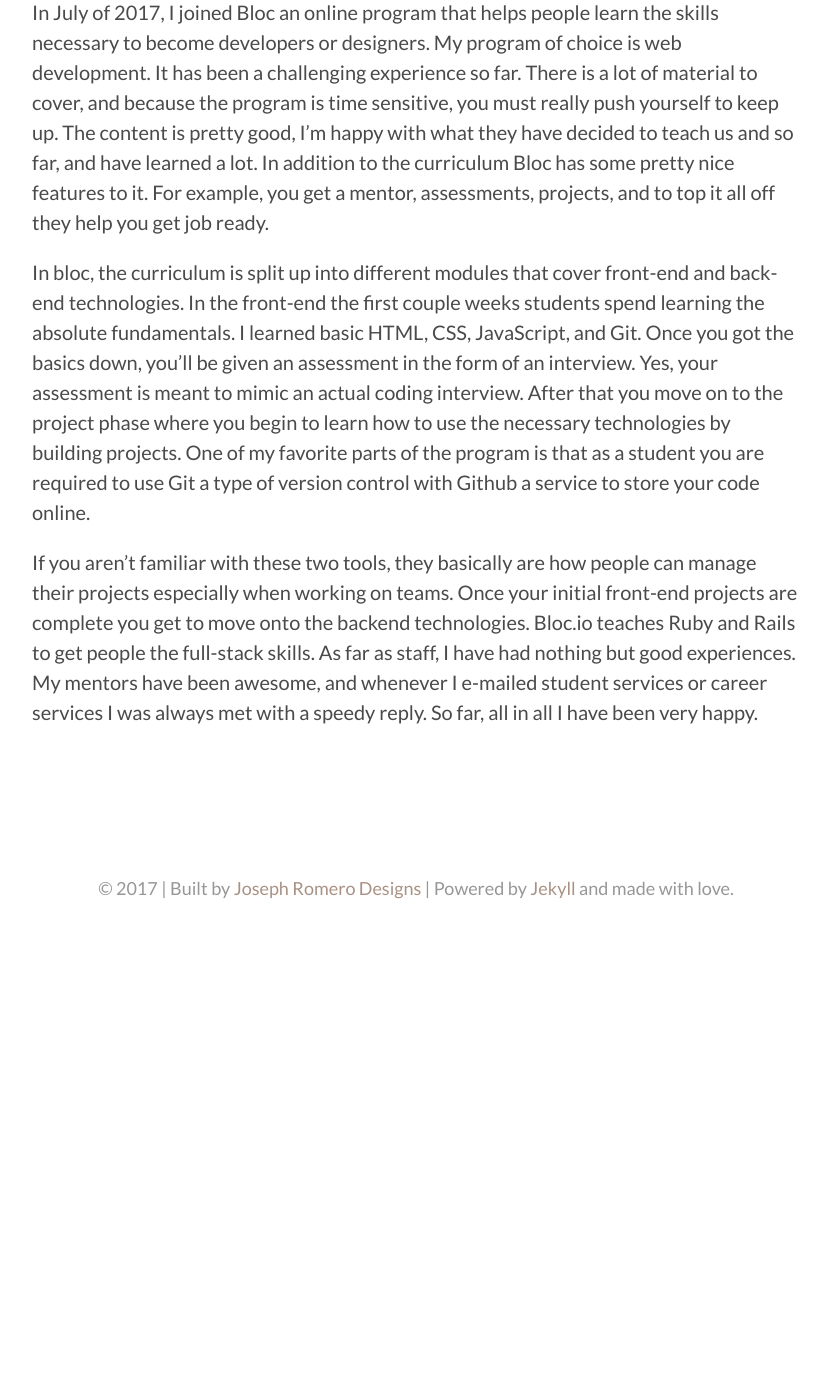
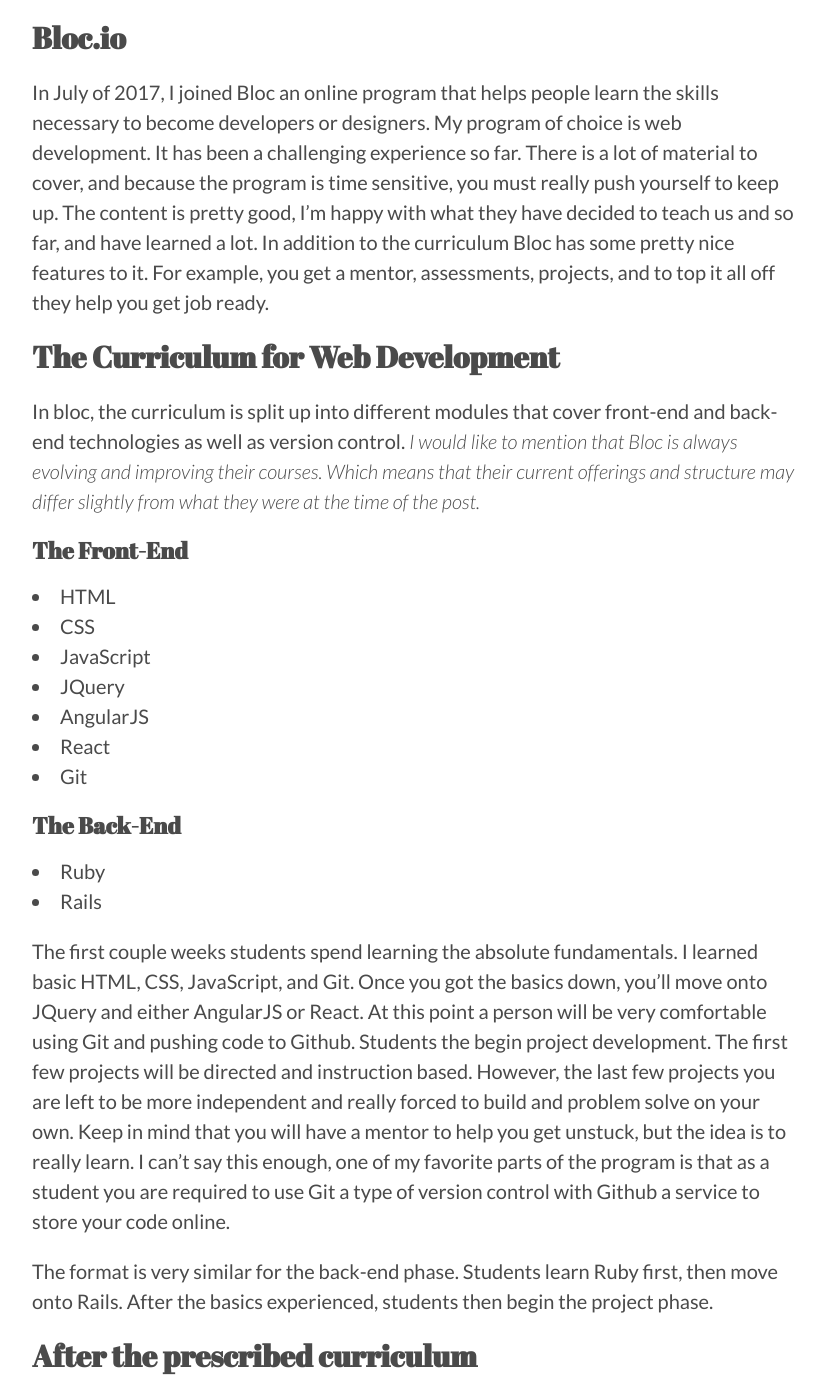
Before and after one commit to Jar36/portfolio, a Jekyll site: the page built from _posts/2017-08-18-my-experience-at-bloc.md, in a window 1280 px wide and 1400 px high, scrolled down 495 px. Shown: the whole window, without its empty margins (224-1052 px from the left). Built offline with Jekyll 4.4.1, drawn with Linux system fonts in a browser that asks for light colours; nearby versions of some CDN libraries; before the commit the page ends 1461 px from its top, so only the background shows below that; some of the changed text lies outside the part shown.

Commit message:
update posts

```diff
--- a/_posts/2017-08-18-my-experience-at-bloc.md
+++ b/_posts/2017-08-18-my-experience-at-bloc.md
@@ -1,12 +1,33 @@
 ---
 layout: post
-title: My Bloc experience
+title: My Bloc WDT Experience
 feature-img: "img/my_experience.png"
 ---
-<p>In July of 2017, I joined Bloc an online program that helps people learn the skills necessary to become developers or designers. My program of choice is web development. It has been a challenging experience so far. There is a lot of material to cover, and because the program is time sensitive, you must really push yourself to keep up. The content is pretty good, I’m happy with what they have decided to teach us and so far, and have learned a lot. In addition to the curriculum Bloc has some pretty nice features to it. For example, you get a mentor, assessments, projects, and to top it all off they help you get job ready.</p>
 
-<p>In bloc, the curriculum is split up into different modules that cover front-end and back-end technologies. In the front-end the first couple weeks students spend learning the absolute fundamentals. I learned basic HTML, CSS, JavaScript, and Git. Once you got the basics down, you’ll be given an assessment in the form of an interview. Yes, your assessment is meant to mimic an actual coding interview. After that you move on to the project phase where you begin to learn how to use the necessary technologies by building projects. One of my favorite parts of the program is that as a student you are required to use Git a type of version control with Github a service to store your code online.</p>
+### Bloc.io ###
+In July of 2017, I joined Bloc an online program that helps people learn the skills necessary to become developers or designers. My program of choice is web development. It has been a challenging experience so far. There is a lot of material to cover, and because the program is time sensitive, you must really push yourself to keep up. The content is pretty good, I’m happy with what they have decided to teach us and so far, and have learned a lot. In addition to the curriculum Bloc has some pretty nice features to it. For example, you get a mentor, assessments, projects, and to top it all off they help you get job ready.
 
-<p>If you aren’t familiar with these two tools, they basically are how people can manage their projects especially when working on teams.
-Once your initial front-end projects are complete you get to move onto the backend technologies. Bloc.io teaches Ruby and Rails to get people the full-stack skills.
-As far as staff, I have had nothing but good experiences. My mentors have been awesome, and whenever I e-mailed student services or career services I was always met with a speedy reply. So far, all in all I have been very happy.</p>
+### The Curriculum for Web Development ###
+In bloc, the curriculum is split up into different modules that cover front-end and back-end technologies as well as version control. *I would like to mention that Bloc is always evolving and improving their courses. Which means that their current offerings and structure may differ slightly from what they were at the time of the post.*
+#### The Front-End ####
+* HTML
+* CSS
+* JavaScript
+* JQuery
+* AngularJS
+* React
+* Git
+
+#### The Back-End ####
+* Ruby
+* Rails
+
+The first couple weeks students spend learning the absolute fundamentals. I learned basic HTML, CSS, JavaScript, and Git. Once you got the basics down, you’ll move onto JQuery and either AngularJS or React. At this point a person will be very comfortable using Git and pushing code to Github. Students the begin project development. The first few projects will be directed and instruction based. However, the last few projects you are left to be more independent and really forced to build and problem solve on your own. Keep in mind that you will have a mentor to help you get unstuck, but the idea is to really learn. I can't say this enough, one of my favorite parts of the program is that as a student you are required to use Git a type of version control with Github a service to store your code online.
+
+The format is very similar for the back-end phase. Students learn Ruby first, then move onto Rails. After the basics experienced, students then begin the project phase.
+
+### After the prescribed curriculum ###
+
+Once all projects have been completed, students will begin a career preparation module followed by a project based specialization phase. This is where things get real. As a student you have the opportunity to decide the type of developer that you would like to enter the job market as. Do you want to work on the front-end? Well you can choose your final projects to be front-end heavy. The same is true if you are interested in the back-end. Maybe, you want to show you can do both. Well then mix and match. I think it's pretty cool that Bloc helps you get the projects you need to really wow perspective employers in addition to career prep.
+
+As far as staff, I have had nothing but good experiences. My mentors have been awesome, and whenever I e-mailed student services or career services I was always met with a speedy reply. So far, all in all I have been very happy.
```
Also changed, not shown: _posts/2017-08-17-my-journey.md (+8 -4 lines), _posts/2017-12-17-expanding-experiences.md (+1 -1 lines).
